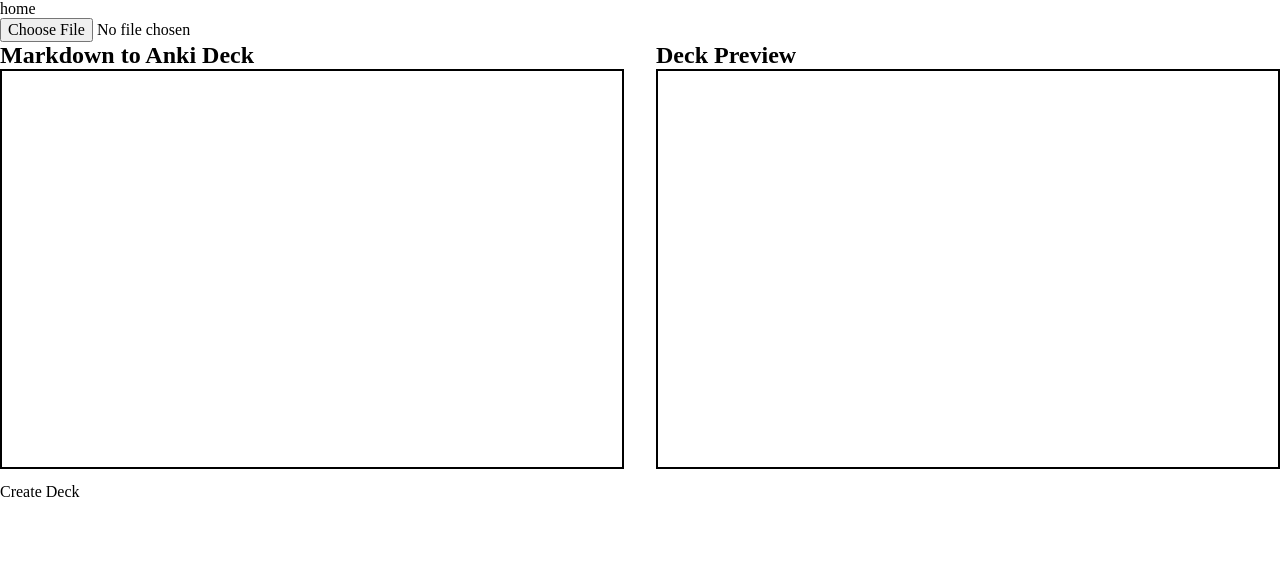
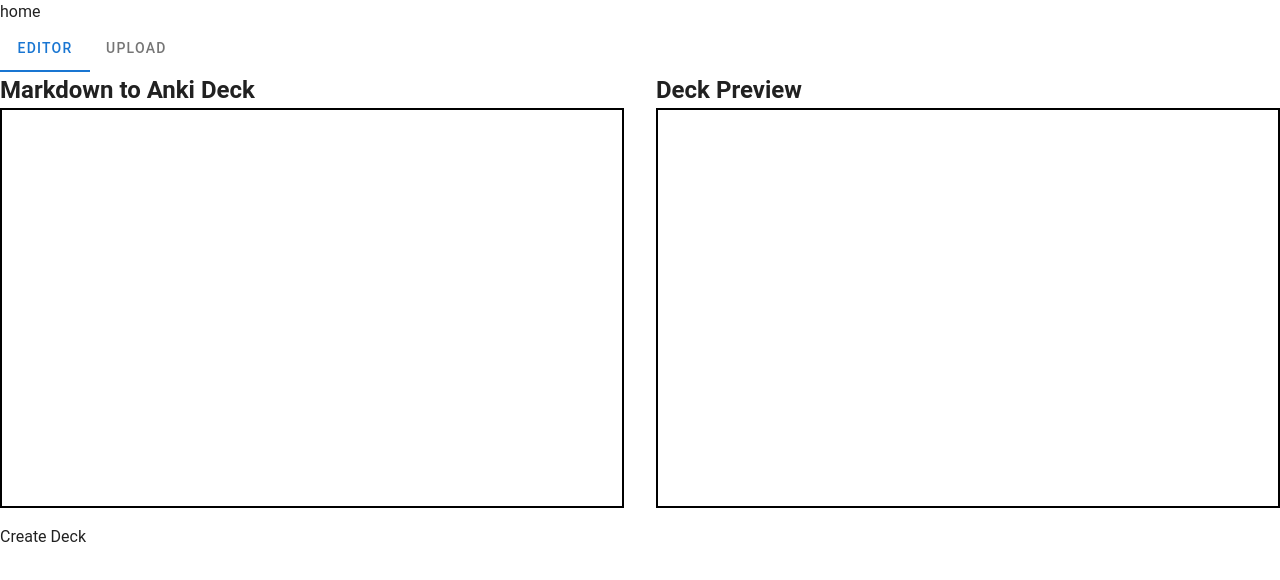
Before and after one commit to AndrewZamora/convert-to-anki-apkg, a Vue app: page / in a window 1280 px wide. Shown: the top 580 px of the page. Built offline with nearby package versions, Linux system fonts and the light colour scheme; a small style sheet from the web is missing.

Commit message:
Added tabs to show and hide editor

```diff
--- a/src/App.vue
+++ b/src/App.vue
@@ -1,26 +1,33 @@
 <template>
+  <v-app>
     <div id="app">
       <router-view></router-view>
-    <input type="file" @change="handleFile" accept=".md" />
-    <button v-if="html" @click="exportAnkiDeck">Export</button>
+      <!-- <input type="file" @change="handleFile" accept=".md" />
+      <button v-if="html" @click="exportAnkiDeck">Export</button> -->
+      <v-tabs>
+        <v-tab @click="currentTab = 'editor'">Editor</v-tab>
+        <v-tab @click="currentTab = 'upload'">Upload</v-tab>
+      </v-tabs>
       <div class="textarea-container">
-      <div class="editor">
+        <div class="editor" v-if="currentTab === 'editor'">
           <h2 class="textarea-title">Markdown to Anki Deck</h2>
-        <textarea v-model="textareaMd" class="textarea"  @scroll="syncScroll($event)" @input="syncScroll($event)"></textarea>
+          <textarea
+            v-model="textareaMd"
+            class="textarea"
+            @scroll="syncScroll($event)"
+            @input="syncScroll($event)"
+          ></textarea>
         </div>
         <div class="preview-container">
           <h2>Deck Preview</h2>
-        <div
-          class="preview"
-          v-html="preview"
-          ref="preview"
-        ></div>
+          <div class="preview" v-html="preview" ref="preview"></div>
         </div>
       </div>
       <div>
         <button @click="submit">Create Deck</button>
       </div>
     </div>
+  </v-app>
 </template>
 
 <script>
@@ -34,6 +41,7 @@ export default {
   name: "App",
   data() {
     return {
+      currentTab: "editor",
       markdown: "",
       html: "",
       textareaMd: "",
@@ -83,7 +91,7 @@ export default {
     },
     syncScroll(e) {
       this.$refs.preview.scrollTop = e.target.scrollTop;
-    }
+    },
   },
   computed: {
     preview() {
@@ -143,7 +151,7 @@ export default {
   text-align: center;
 }
 
-@media screen and (max-width: 500px){
+@media screen and (max-width: 500px) {
   .textarea-container {
     flex-direction: column-reverse;
   }
--- a/src/plugins/vuetify.js
+++ b/src/plugins/vuetify.js
@@ -4,4 +4,10 @@ import Vuetify from 'vuetify/lib/framework';
 Vue.use(Vuetify);
 
 export default new Vuetify({
+	theme: {
+		dark:false
+	},
+	options: {
+		customProperties: true
+	}
 });
```
Lines whose indentation alone changed are shown as unchanged.
